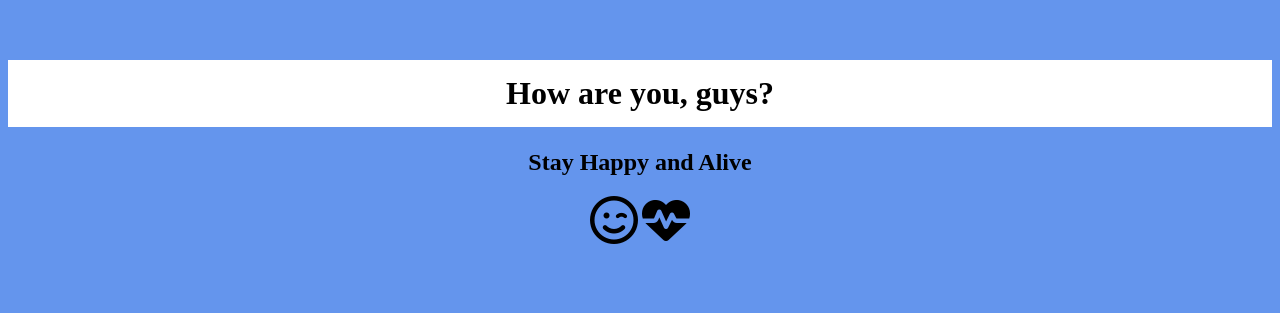
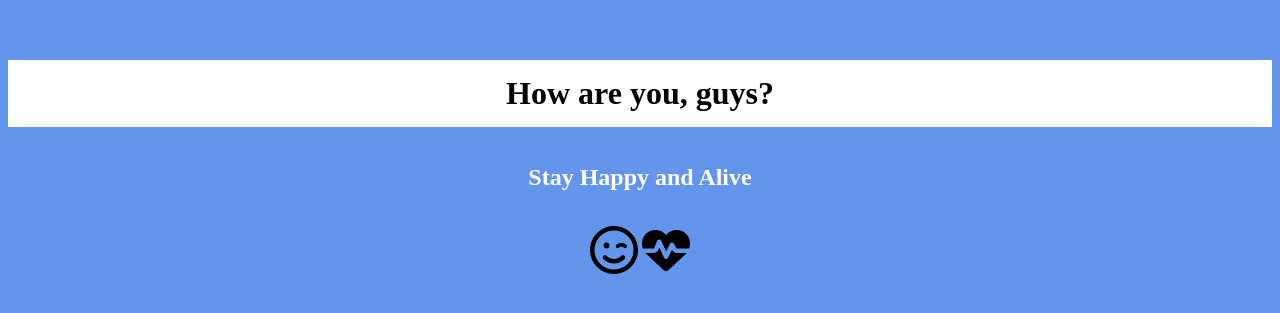
Before and after one commit to winphyoaung/winphyoaung.github.io, a plain HTML site: page index.html in a window 1280 px wide. Shown: the part 319-632 px from the top of the page. Drawn offline with Linux system fonts and the light colour scheme.

Commit message:
Stay happy and alive

```diff
--- a/index.html
+++ b/index.html
@@ -10,16 +10,25 @@
             }
             h1 {
                 background-color: white;
+                padding: 15px;
+            }
+            h2 {
+                padding: 15px;
+                color: white;
+            }
+
+            div{
                 margin-top: 30%;
-                padding: 15px;
             }
 
         </style>
     </head>
     <body>
-        <h1>How are you, guys?</h1>
-        <h2>Stay Happy and Alive</h2>
-        <i class="far fa-smile-wink fa-3x"></i> <i class="fas fa-heartbeat fa-3x"></i>
+        <div>
+            <h1>How are you, guys?</h1>
+            <h2>Stay Happy and Alive</h2>
+            <i class="far fa-smile-wink fa-3x"></i> <i class="fas fa-heartbeat fa-3x"></i>
+        </div>
     </body>
 
 
```
